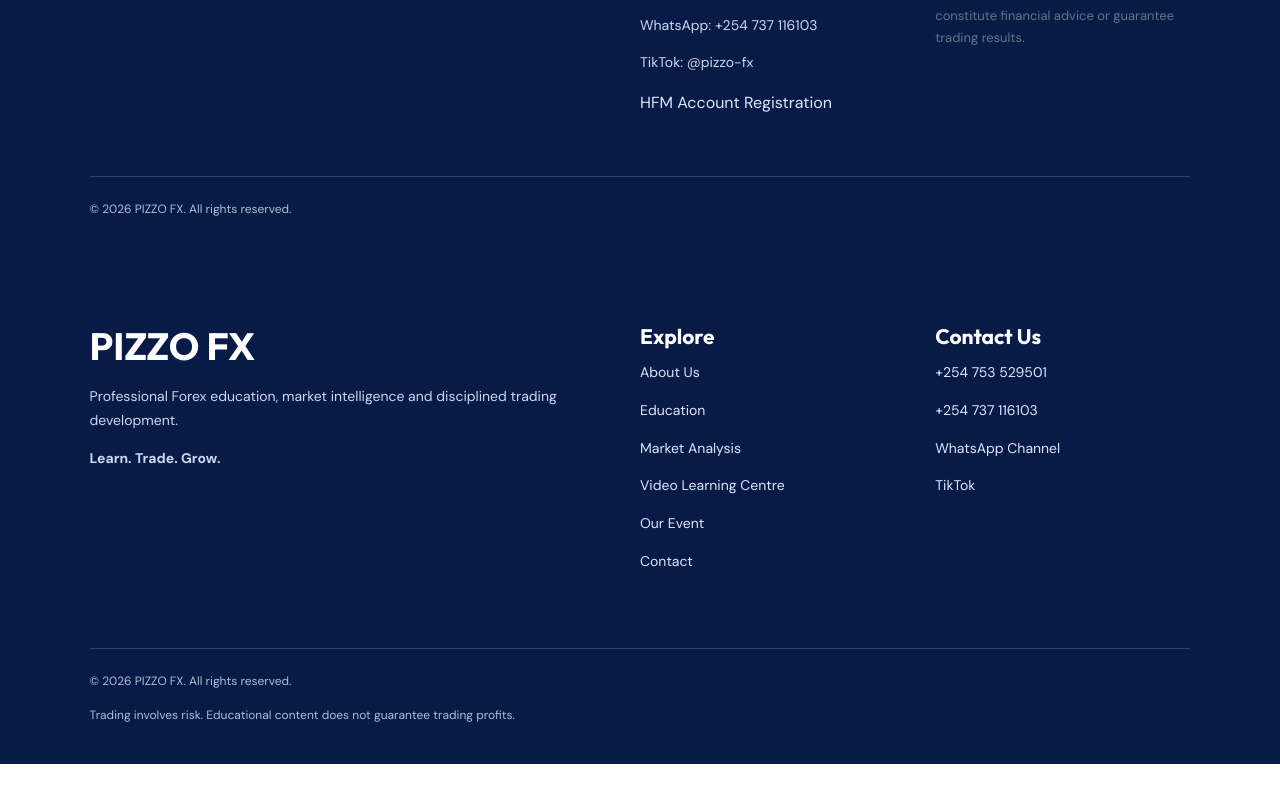
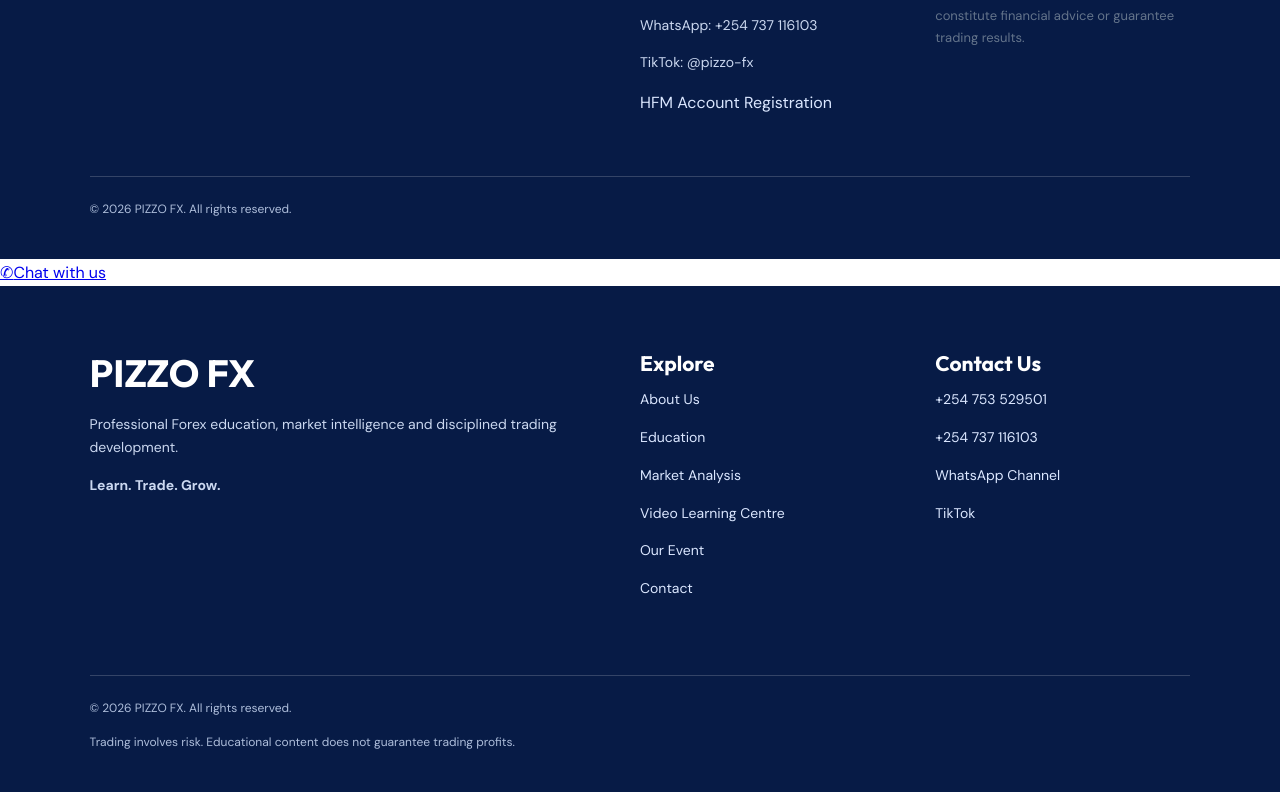
Before and after one commit to mutungastephen111-tech/pizzo-fx-website, a Next.js app: page / in a window 1280 px wide. Shown: the part 3761-4553 px from the top of the page. Before the commit the page ends 4525 px from the top, so only its background shows below. Built offline with nearby package versions, Linux system fonts and the light colour scheme.

Commit message:
Update layout.tsx

```diff
--- a/src/app/layout.tsx
+++ b/src/app/layout.tsx
@@ -3,6 +3,7 @@ import type { Metadata } from "next";
 import "./globals.css";
 import Navbar from "../components/Navbar";
 import Footer from "../components/Footer";
+import WhatsAppButton from "../components/WhatsAppButton";
 
 export const metadata: Metadata = {
   title: "PIZZO FX | Professional Forex Education",
@@ -29,6 +30,7 @@ export default function RootLayout({
       <body>
         <Navbar />
         {children}
+        <WhatsAppButton />
         <Footer />
       </body>
     </html>
```
